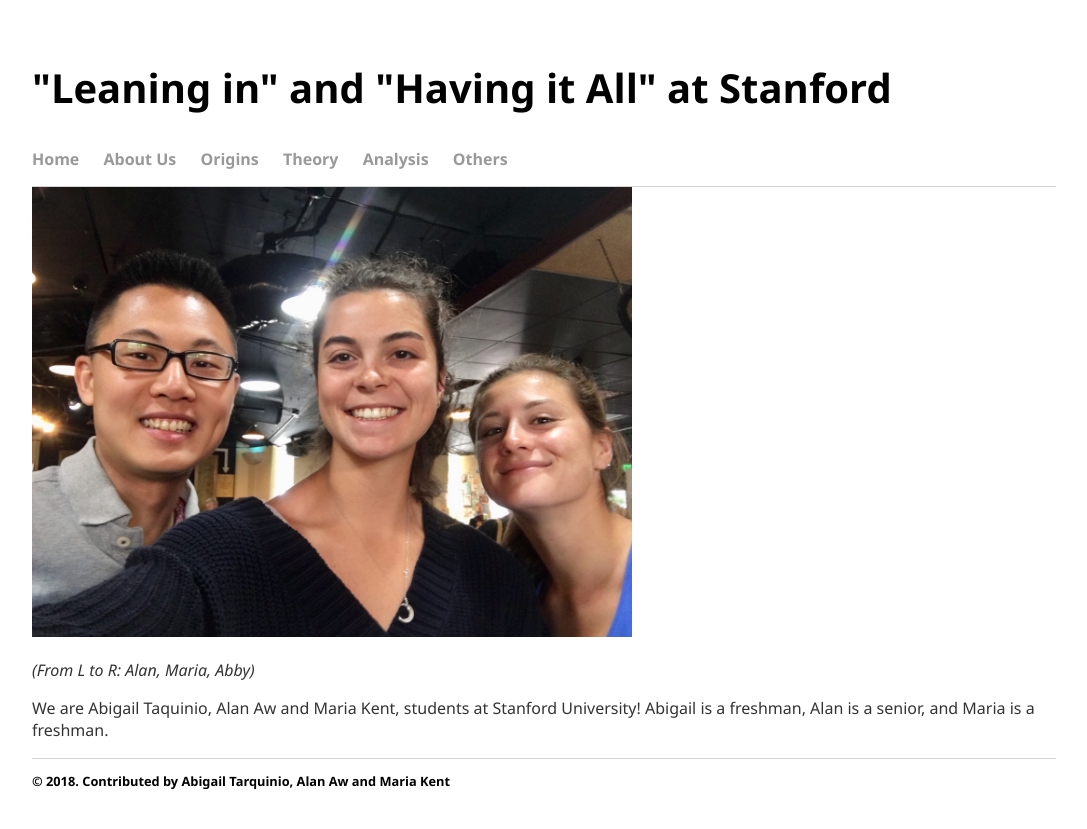
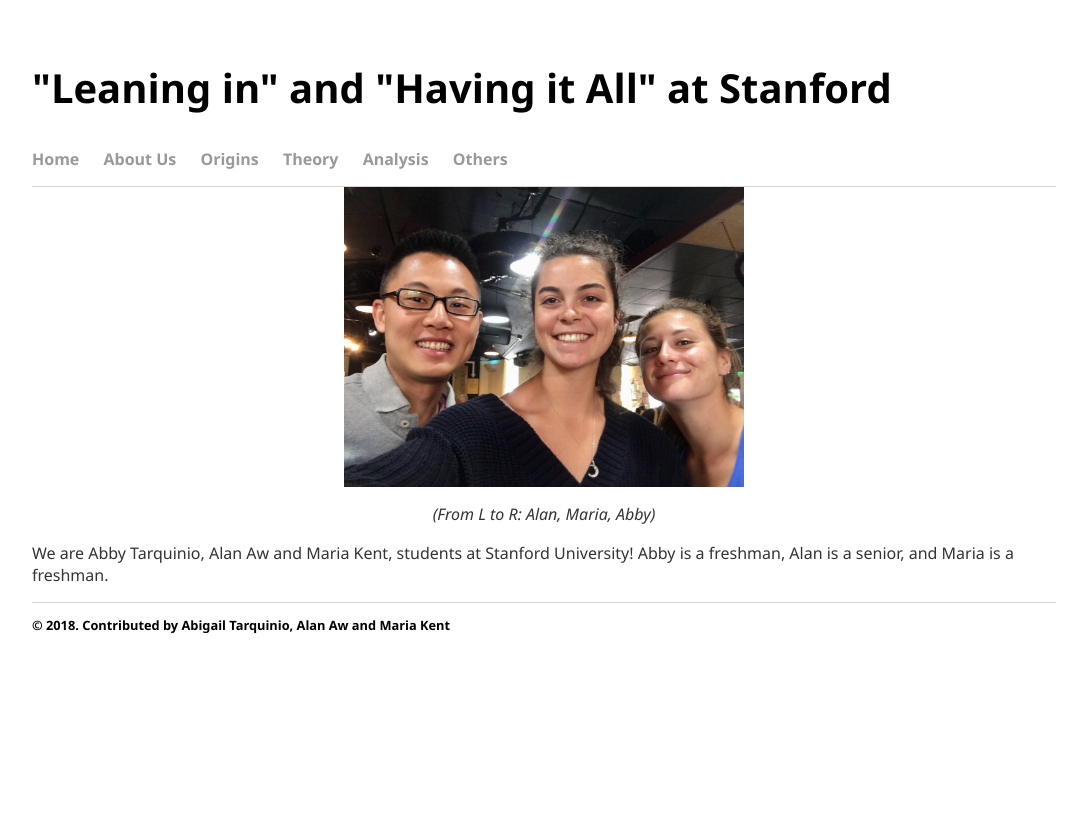
Before and after one commit to leaninstanford/leaninstanford.github.io, a Jekyll site: the page built from about-us/index.html, in a window 1280 px wide. Shown: the top 829 px of the page, without its empty margins (96-1183 px from the left). Built offline with Jekyll 4.4.1, drawn with Linux system fonts in a browser that asks for light colours.

Commit message:
Update index.html

```diff
--- a/about-us/index.html
+++ b/about-us/index.html
@@ -2,6 +2,6 @@
 layout: default
 title: About Us
 ---
-<p><img src="../images/AAM.jpg" alt="Team-Photo" width="600" height="450" /></p>
-<p><em>(From L to R: Alan, Maria, Abby)</em></p>
-<p>We are Abigail Taquinio, Alan Aw and Maria Kent, students at Stanford University! Abigail is a freshman, Alan is a senior, and Maria is a freshman.</p>
+<p><img style="display: block; margin-left: auto; margin-right: auto;" src="../images/AAM.jpg" alt="Team-Photo" width="400" height="300" /></p>
+<p style="text-align: center;"><em>(From L to R: Alan, Maria, Abby)</em></p>
+<p>We are Abby Tarquinio, Alan Aw and Maria Kent, students at Stanford University! Abby is a freshman, Alan is a senior, and Maria is a freshman.</p>
```
